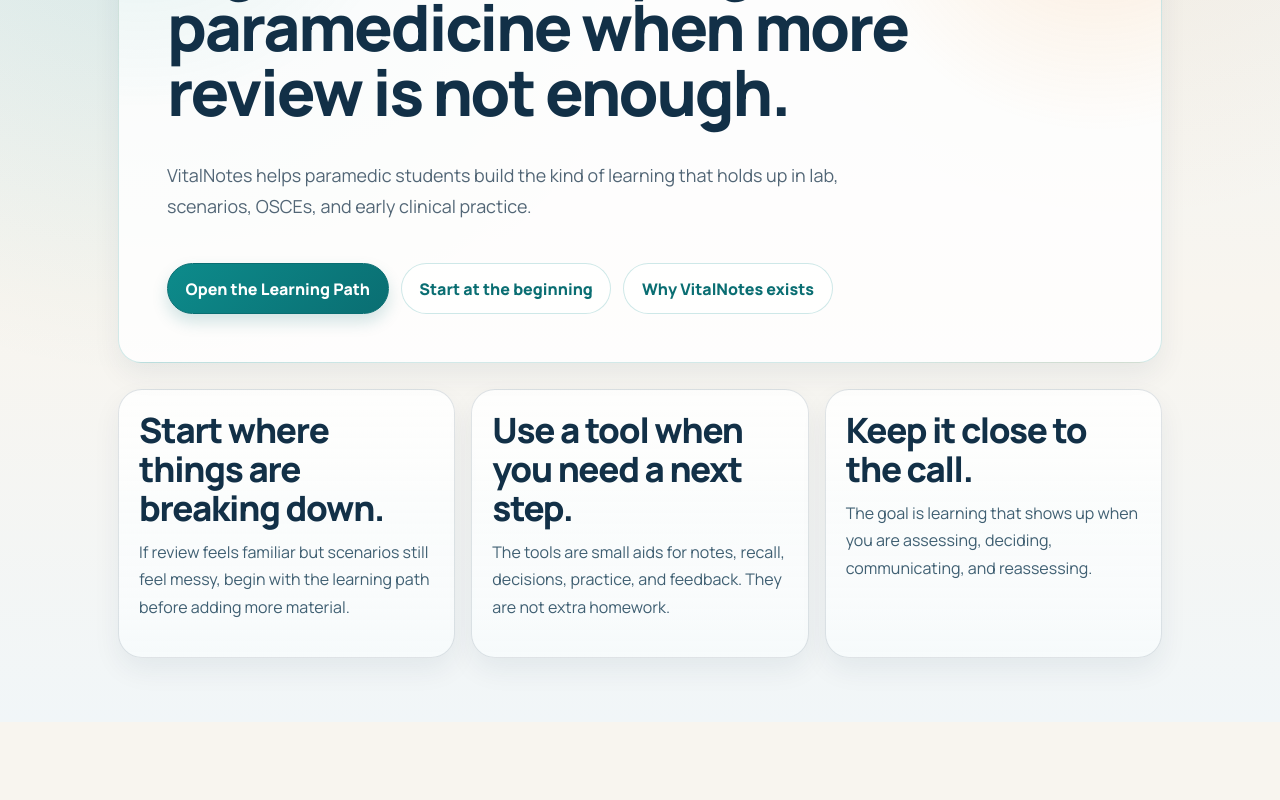
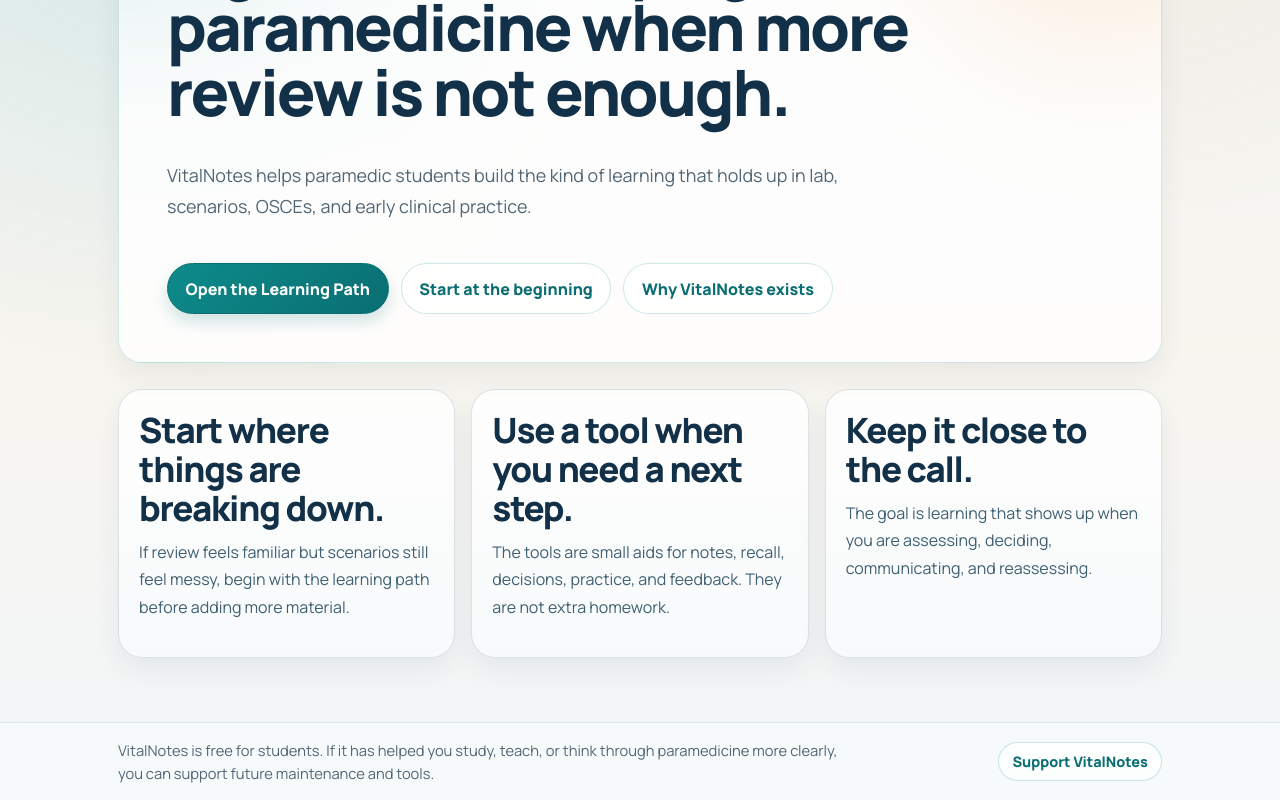
Before and after one commit to duganaffleck/vitalnotes-app, a React (Vite) app: page / in a window 1280 px wide. Shown: the part 288-1088 px from the top of the page. Before the commit the page ends 1010 px from the top, so only its background shows below. Built offline with nearby package versions, Linux system fonts and the light colour scheme.

Commit message:
Add Ko-fi support link to site footer

```diff
--- a/src/components/Layout.tsx
+++ b/src/components/Layout.tsx
@@ -10,7 +10,25 @@
   return (
     <div className="app-shell">
       <Header currentPage={currentPage} onNavigate={onNavigate} />
+
       <main className="main-content">{children}</main>
+
+      <footer className="site-footer">
+        <div className="site-footer-inner">
+          <p className="site-footer-support-text">
+            VitalNotes is free for students. If it has helped you study, teach, or think through paramedicine more clearly, you can support future maintenance and tools.
+          </p>
+
+          <a
+            href="https://ko-fi.com/duganaffleck"
+            target="_blank"
+            rel="noopener noreferrer"
+            className="site-footer-support-link"
+          >
+            Support VitalNotes
+          </a>
+        </div>
+      </footer>
     </div>
   )
 }
--- a/src/styles/index.css
+++ b/src/styles/index.css
@@ -2284,3 +2284,94 @@
     padding-right: 0;
   }
 }
+/* ==========================================================================
+   Support footer
+   Adds a quiet Ko-fi support link across the shared site footer.
+   ========================================================================== */
+
+.app-shell {
+  display: flex;
+  min-height: 100vh;
+  flex-direction: column;
+}
+
+.main-content {
+  flex: 1;
+}
+
+.site-footer {
+  border-top: 1px solid rgba(18, 48, 71, 0.1);
+  background: rgba(248, 251, 252, 0.76);
+  backdrop-filter: blur(10px);
+}
+
+.site-footer-inner {
+  display: flex;
+  align-items: center;
+  justify-content: space-between;
+  gap: 1rem;
+  width: min(1140px, 100%);
+  margin: 0 auto;
+  padding: 1rem clamp(1rem, 4vw, 3rem);
+}
+
+.site-footer-support-text {
+  max-width: 720px;
+  margin: 0;
+  color: var(--vn-muted-text);
+  font-size: 0.92rem;
+  line-height: 1.55;
+}
+
+.site-footer-support-link {
+  flex: 0 0 auto;
+  border: 1px solid rgba(13, 139, 139, 0.22);
+  border-radius: 999px;
+  background: rgba(255, 255, 255, 0.72);
+  color: var(--vn-teal-deep);
+  font-size: 0.9rem;
+  font-weight: 800;
+  padding: 0.58rem 0.82rem;
+  text-align: center;
+  text-decoration: none;
+  transition:
+    border-color 150ms ease,
+    background 150ms ease,
+    color 150ms ease,
+    box-shadow 150ms ease,
+    transform 150ms ease;
+}
+
+.site-footer-support-link:hover {
+  border-color: rgba(242, 140, 40, 0.36);
+  background: var(--vn-card-warm);
+  color: var(--vn-orange-deep);
+  box-shadow: 0 8px 18px rgba(18, 48, 71, 0.06);
+  transform: translateY(-1px);
+}
+
+.site-footer-support-link:focus-visible {
+  outline: 3px solid var(--vn-focus);
+  outline-offset: 3px;
+}
+
+@media (max-width: 760px) {
+  .site-footer-inner {
+    align-items: flex-start;
+    flex-direction: column;
+  }
+
+  .site-footer-support-link {
+    width: fit-content;
+  }
+}
+
+@media (prefers-reduced-motion: reduce) {
+  .site-footer-support-link {
+    transition: none;
+  }
+
+  .site-footer-support-link:hover {
+    transform: none;
+  }
+}
```
